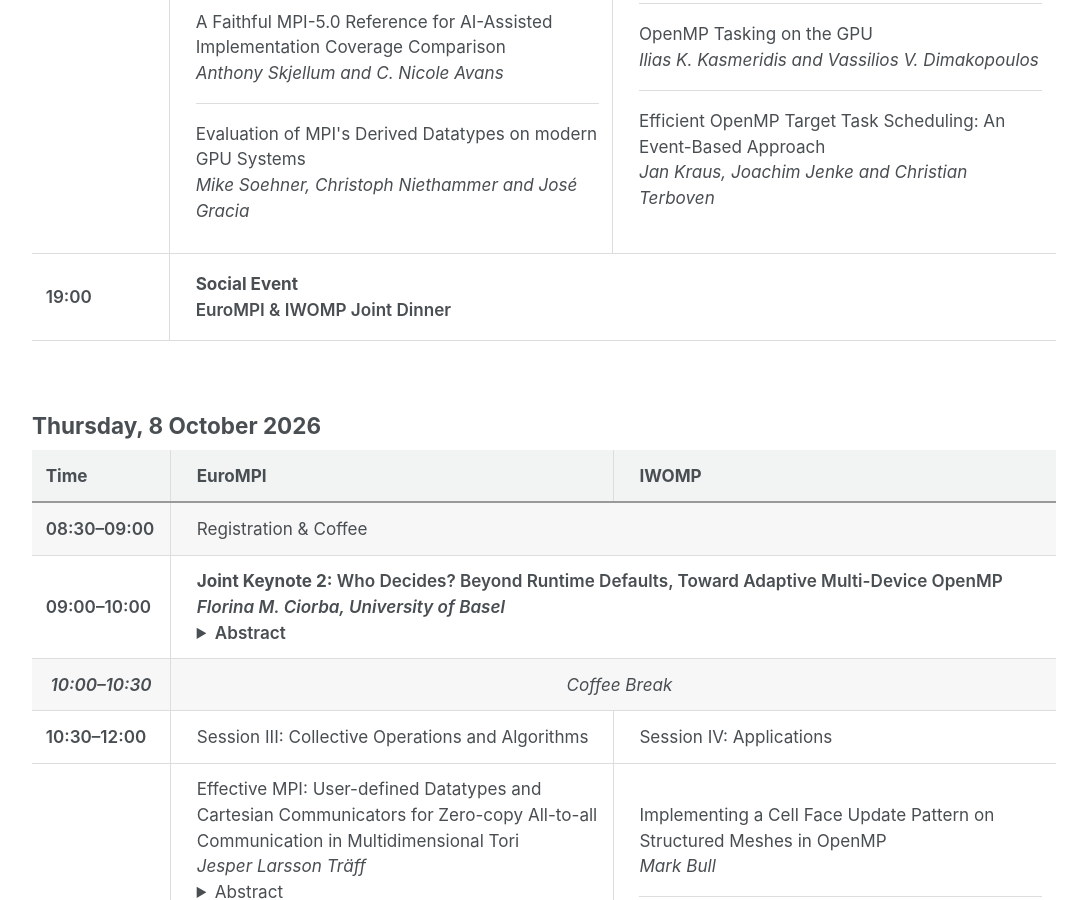
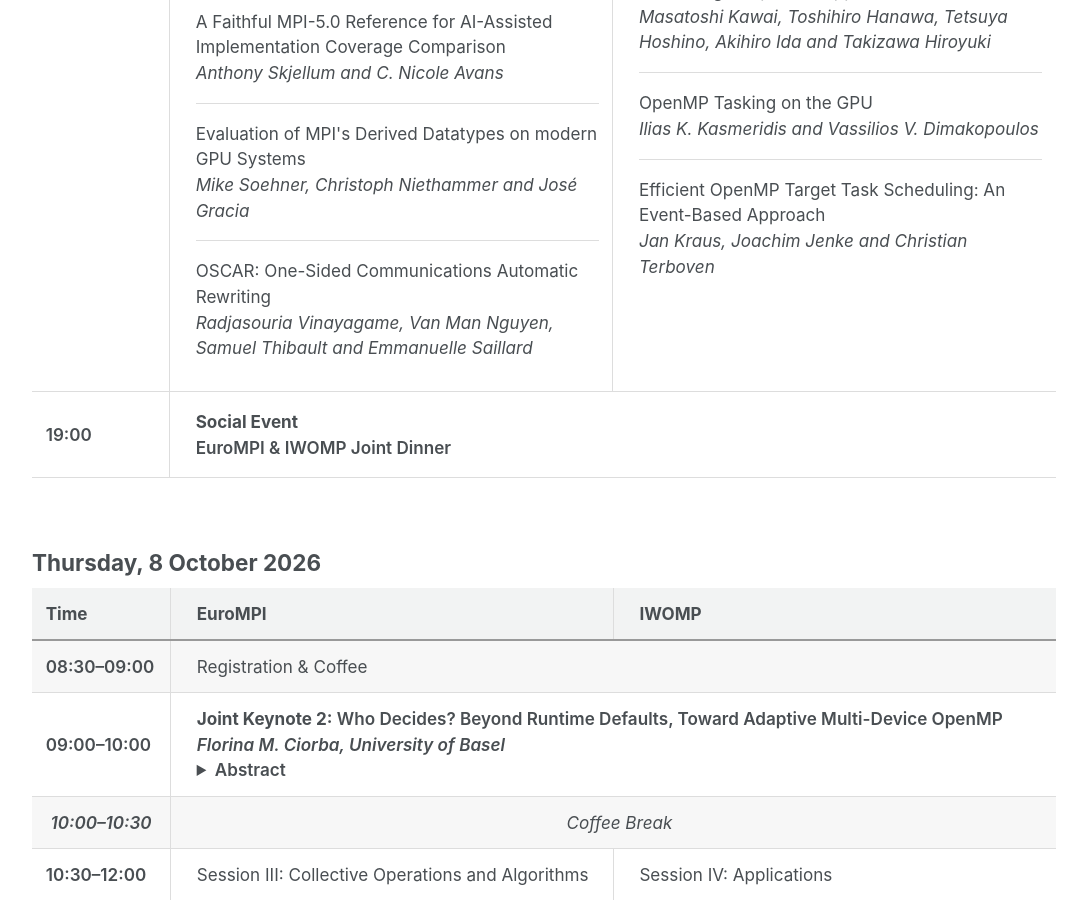
Before and after one commit to eurompi/eurompi.github.io, a Jekyll site: the page built from _pages/program.md, in a window 1280 px wide and 900 px high, scrolled down 2424 px. Shown: the whole window, without its empty margins (96-1183 px from the left). Built offline with Jekyll 4.4.1, drawn with Linux system fonts in a browser that asks for light colours; cached includes are drawn as plain includes.

Commit message:
Add missing poster to programm.

```diff
--- a/_pages/program.md
+++ b/_pages/program.md
@@ -313,6 +313,11 @@
         <span class="talk-title">Evaluation of MPI's Derived Datatypes on modern GPU Systems</span><br>
         <span class="talk-presenter">Mike Soehner, Christoph Niethammer and José Gracia</span>
       </div>
+
+	  <div class="talk">
+		<span class="talk-title">OSCAR: One-Sided Communications Automatic Rewriting</span><br>
+        <span class="talk-presenter">Radjasouria Vinayagame, Van Man Nguyen, Samuel Thibault and Emmanuelle Saillard</span>
+      </div>
     </td>
     <td>
       <div class="talk">
```
